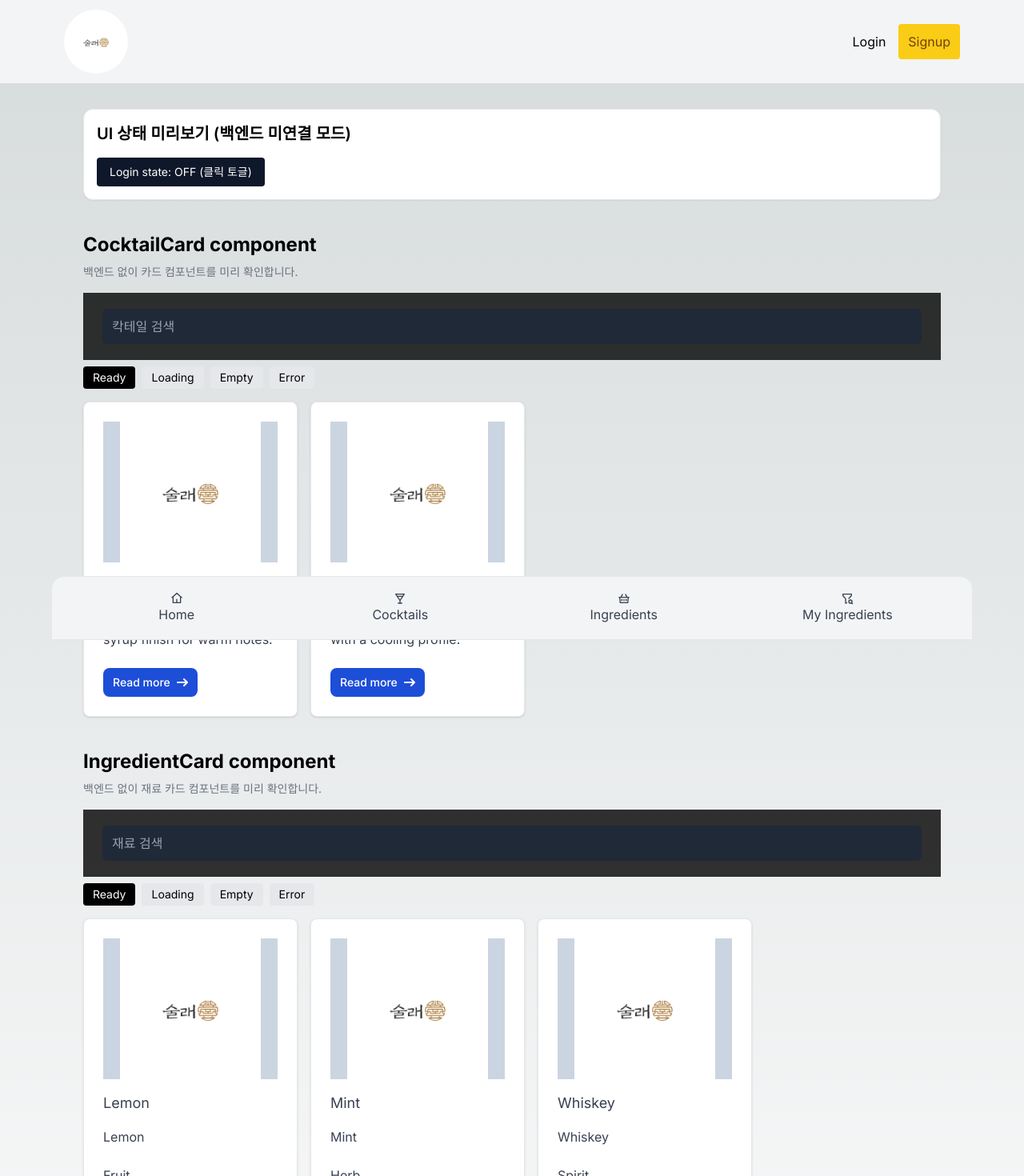
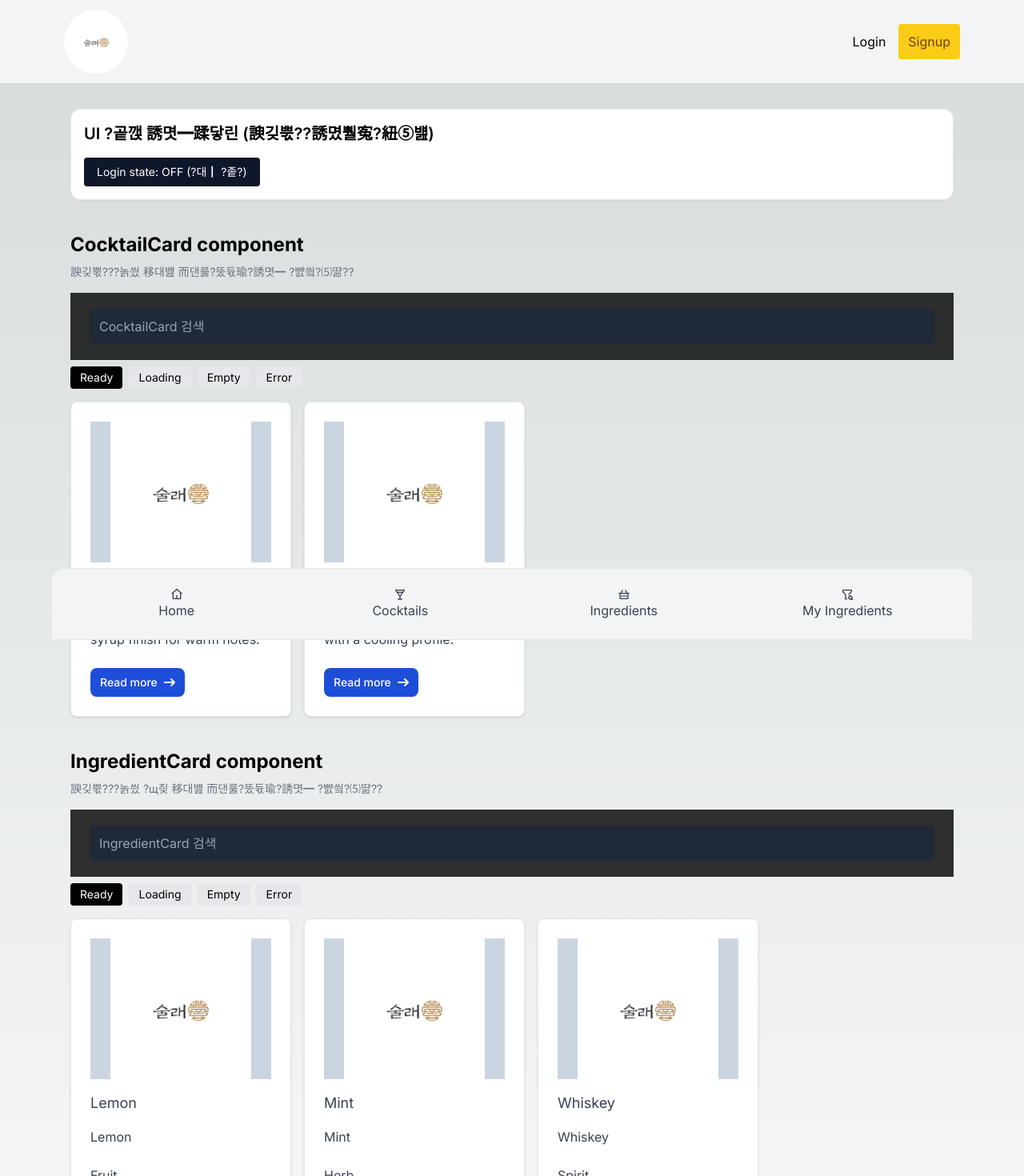
Before and after one commit to cokeholic-kim/cocktail_app, a Next.js app: page /design-lab in a window 1280 px wide. Shown: the top 1470 px of the page at 80% size. Built offline with nearby package versions, Linux system fonts and the light colour scheme; no server answers.

Commit message:
fix: PR63 리뷰 코멘트 반영 및 접근성/상태 처리 정리

```diff
--- a/src/app/(common)/components/uiTokens.ts
+++ b/src/app/(common)/components/uiTokens.ts
@@ -14,7 +14,7 @@ export const uiTokenStyles = {
             "inline-flex items-center px-3 py-2 text-sm font-medium text-center text-white bg-blue-700 rounded-lg hover:bg-blue-800 focus:ring-4 focus:outline-none focus:ring-blue-300 dark:bg-blue-600 dark:hover:bg-blue-700 dark:focus:ring-blue-800",
     },
     layout: {
-        section: "px-4 py-8 space-y-10",
+        section: "py-8 space-y-10",
         content: "flex justify-start flex-wrap gap-4",
     },
 };
--- a/src/app/(home)/page.tsx
+++ b/src/app/(home)/page.tsx
@@ -64,7 +64,7 @@ export default async function Home() {
     const cocktailState: HomePageState = resolveDataState(cocktails.ok, cocktailsData.length > 0);
 
     return (
-        <main className={uiTokenStyles.layout.section}>
+        <section className={uiTokenStyles.layout.section}>
             <DataStateNotice state={bannerState} pageLabel="Home Banner" message={bannerErrorMessage} />
             <MainBanner banners={banners.length > 0 ? banners : fallbackBanners} />
             <DataStateNotice state={cocktailState} pageLabel="Home Cocktail" message={cocktailErrorMessage} />
@@ -78,6 +78,6 @@ export default async function Home() {
                     />
                 ))}
             </div>
-        </main>
+        </section>
     );
 }
--- a/src/app/(myingredients)/myingredients/MyIngredientBody.tsx
+++ b/src/app/(myingredients)/myingredients/MyIngredientBody.tsx
@@ -26,9 +26,11 @@ function MyIngredientBody({ ingredients }: { ingredients: Ingredient[] }) {
     const [checkedIngredients, setCheckedIngredients] = useState<IngredientChecked[]>([]);
 
     useEffect(() => {
-        if (swiperRef.current) {
-            swiperRef.current.slideTo(checkedIngredients.length - 1);
+        if (!swiperRef.current || checkedIngredients.length === 0) {
+            return;
         }
+
+        swiperRef.current.slideTo(checkedIngredients.length - 1);
     }, [checkedIngredients]);
 
     const handleCheck = (ingredient: IngredientChecked) => {
@@ -111,6 +113,7 @@ function MyIngredientBody({ ingredients }: { ingredients: Ingredient[] }) {
 
             <nav className={`sticky top-0 z-10 bg-black flex justify-between items-center px-4 py-3 w-full`}>
                 <input
+                    aria-label="재료 검색"
                     className="bg-gray-800 rounded-md text-white px-3 py-3 w-full focus:outline-none"
                     type="text"
                     placeholder="재료 검색"
--- a/src/app/(navigation)/footerNavigation.tsx
+++ b/src/app/(navigation)/footerNavigation.tsx
@@ -22,8 +22,8 @@ export function FooterNavigation() {
     }, [path]);
 
     return (
-        <footer className="mt-2 fixed inset-x-0 bottom-0 w-full z-10">
-            <div className="max-w-6xl mx-auto h-20 bg-gray-100 border rounded-tl-2xl rounded-tr-2xl px-4 flex justify-between items-center pb-[env(safe-area-inset-bottom)]">
+        <nav aria-label="하단 내비게이션" className="fixed inset-x-0 bottom-0 w-full z-10">
+            <div className="max-w-6xl mx-auto min-h-20 bg-gray-100 border rounded-tl-2xl rounded-tr-2xl px-4 flex justify-between items-center pt-2 pb-[calc(env(safe-area-inset-bottom)+0.5rem)]">
                 <Link
                     href={"/"}
                     aria-current={activeTab === "home" ? "page" : undefined}
@@ -61,6 +61,6 @@ export function FooterNavigation() {
                     <span>My Ingredients</span>
                 </Link>
             </div>
-        </footer>
+        </nav>
     );
 }
--- a/src/app/(navigation)/topNavigation.tsx
+++ b/src/app/(navigation)/topNavigation.tsx
@@ -74,6 +74,7 @@ export function TopNavigation() {
             }
 
             setIsLogin(false);
+            setMenuToggle(false);
         } catch (error) {
             logWarn("Logout API request failed", error);
         }
--- a/src/app/design-lab/DesignLabClient.tsx
+++ b/src/app/design-lab/DesignLabClient.tsx
@@ -35,18 +35,24 @@ function filterBySearch<T, K extends keyof T>(items: T[], keyword: string, field
 function buildDemoView<T>(
     state: DesignLabState,
     items: T[],
-    fallbackMessage: string
+    sourceItemCount: number,
+    sourceEmptyMessage: string,
+    searchEmptyMessage: string
 ): DemoViewState<T> {
     if (state === "loading") {
         return { state: "loading", items: [], message: "" };
     }
 
     if (state === "error") {
-        return { state: "error", items, message: fallbackMessage };
+        return { state: "error", items, message: sourceEmptyMessage };
     }
 
     if (!items.length) {
-        return { state: "empty", items: [], message: fallbackMessage };
+        return {
+            state: "empty",
+            items: [],
+            message: sourceItemCount > 0 ? searchEmptyMessage : sourceEmptyMessage,
+        };
     }
 
     return { state, items, message: "" };
@@ -134,37 +140,41 @@ export default function DesignLabClient() {
             buildDemoView(
                 cocktailState,
                 filteredCocktails,
-                cocktailSource.error || "필요한 샘플 데이터가 없어 카드가 비어 있습니다."
+                cocktailSource.data?.body?.length ?? 0,
+                cocktailSource.error || "샘플 데이터 조회 실패. 기본 상태로 전환합니다.",
+                cocktailSearch.length > 0 ? "검색 결과가 없습니다." : "샘플 데이터가 없습니다."
             ),
-        [cocktailState, filteredCocktails, cocktailSource]
+        [cocktailState, filteredCocktails, cocktailSearch, cocktailSource]
     );
     const ingredientView = useMemo(
         () =>
             buildDemoView(
                 ingredientState,
                 filteredIngredients,
-                ingredientSource.error || "필요한 샘플 데이터가 없어 항목이 비어 있습니다."
+                ingredientSource.data?.body?.length ?? 0,
+                ingredientSource.error || "샘플 데이터 조회 실패. 기본 상태로 전환합니다.",
+                ingredientSearch.length > 0 ? "검색 결과가 없습니다." : "샘플 데이터가 없습니다."
             ),
-        [ingredientState, filteredIngredients, ingredientSource]
+        [ingredientState, filteredIngredients, ingredientSearch, ingredientSource]
     );
 
     return (
-        <main className={uiTokenStyles.layout.section}>
+        <section className={uiTokenStyles.layout.section}>
             <section className="rounded-xl border bg-white p-4 shadow-sm">
-                <h2 className="mb-4 text-xl font-semibold">UI 상태 미리보기 (백엔드 미연결 모드)</h2>
+                <h2 className="mb-4 text-xl font-semibold">UI ?곹깭 誘몃━蹂닿린 (諛깆뿏??誘몄뿰寃?紐⑤뱶)</h2>
                 <button
                     type="button"
                     onClick={() => setIsLogin((prev) => !prev)}
                     className="rounded bg-slate-900 px-4 py-2 text-sm text-white"
                 >
-                    Login state: {isLogin ? "ON" : "OFF"} (클릭 토글)
+                    Login state: {isLogin ? "ON" : "OFF"} (?대┃ ?좉?)
                 </button>
             </section>
 
             <section>
                 <h1 className="mb-2 text-2xl font-bold">CocktailCard component</h1>
-                <p className="mb-4 text-sm text-gray-500">백엔드 없이 카드 컴포넌트를 미리 확인합니다.</p>
-                <SearchBox placeHolder="칵테일 검색" setSearchValue={setCocktailSearch} />
+                <p className="mb-4 text-sm text-gray-500">諛깆뿏???놁씠 移대뱶 而댄룷?뚰듃瑜?誘몃━ ?뺤씤?⑸땲??</p>
+                <SearchBox placeHolder="CocktailCard 검색" setSearchValue={setCocktailSearch} />
                 <StateButtons activeState={cocktailState} onChange={setCocktailState} />
                 <div className={uiTokenStyles.layout.content}>
                     {cocktailView.state === "loading" && <SkeletonCard count={2} />}
@@ -186,8 +196,8 @@ export default function DesignLabClient() {
 
             <section>
                 <h1 className="mb-2 text-2xl font-bold">IngredientCard component</h1>
-                <p className="mb-4 text-sm text-gray-500">백엔드 없이 재료 카드 컴포넌트를 미리 확인합니다.</p>
-                <SearchBox placeHolder="재료 검색" setSearchValue={setIngredientSearch} />
+                <p className="mb-4 text-sm text-gray-500">諛깆뿏???놁씠 ?щ즺 移대뱶 而댄룷?뚰듃瑜?誘몃━ ?뺤씤?⑸땲??</p>
+                <SearchBox placeHolder="IngredientCard 검색" setSearchValue={setIngredientSearch} />
                 <StateButtons activeState={ingredientState} onChange={setIngredientState} />
                 <div className={uiTokenStyles.layout.content}>
                     {ingredientView.state === "loading" && <SkeletonCard count={3} />}
@@ -206,9 +216,9 @@ export default function DesignLabClient() {
                     />
                 </div>
                 <p className="mt-2 text-sm text-gray-500">
-                    New ingredient action: {newIngredientRequested ? "요청됨" : "대기"}
+                    New ingredient action: {newIngredientRequested ? "요청됨" : "요청 안 함"}
                 </p>
             </section>
-        </main>
+        </section>
     );
 }
```
